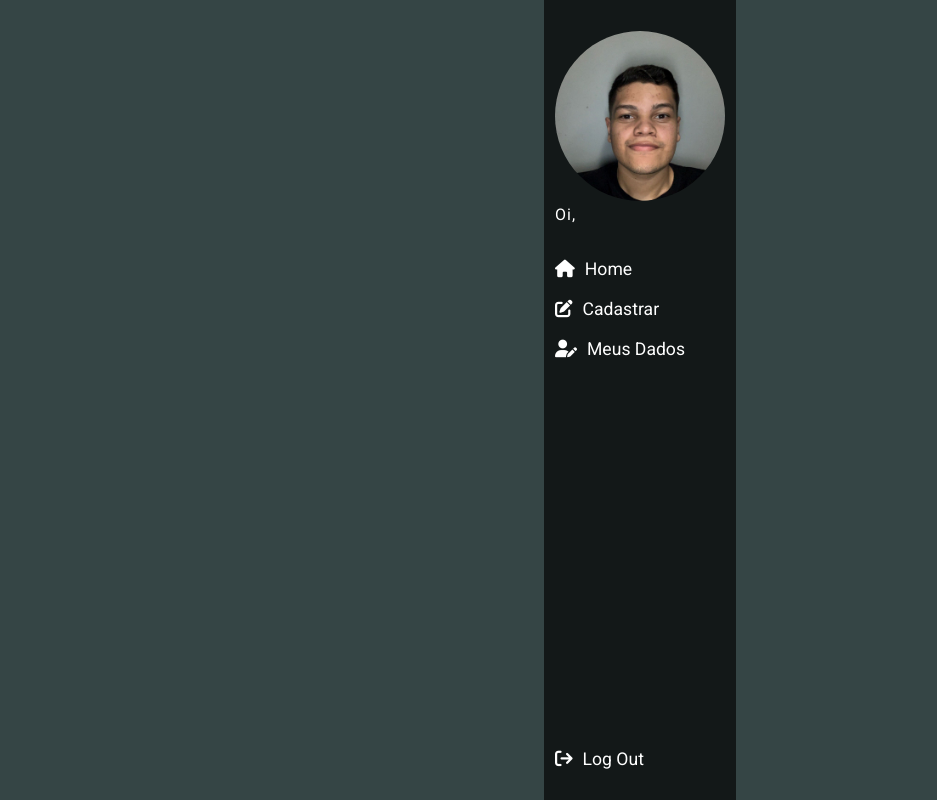
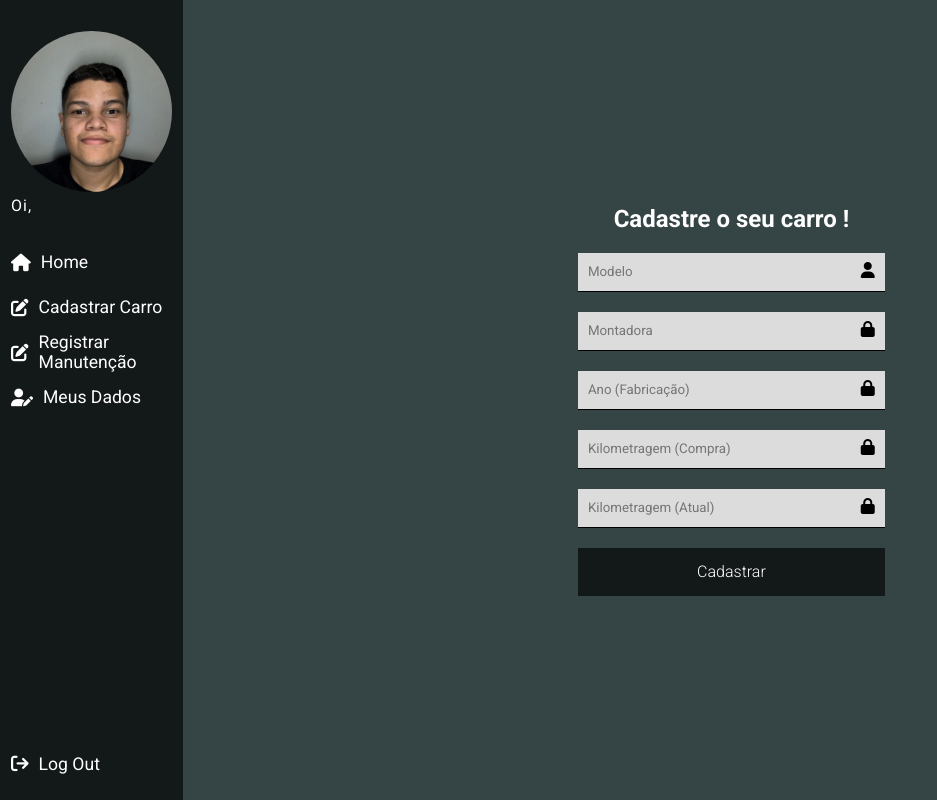
Before and after one commit to mIINguta/MyCar, a React (Vite) app: page /auth/cadastrarCarro in a window 1280 px wide. Shown: the whole page, without its empty margins (0-937 px from the left). Built offline with nearby package versions, Linux system fonts and the light colour scheme; sample sign-in values are in the browser's storage.

Commit message:
feat: mapeando manutenções na pag principal

```diff
--- a/index.html
+++ b/index.html
@@ -10,6 +10,7 @@
     <link rel="stylesheet" href="src/styles/ComponentsStyle/LabelStyle.scss">
     <link rel="stylesheet" href="src/styles/GlobalStyle.scss">
     <link rel="stylesheet" href="src/styles/AppPageStyle.scss">
+    <link rel="stylesheet" href="src/styles/CadastrarCarrosStyle.scss">
     <link rel="stylesheet" href="src/styles/ComponentsStyle/HeaderStyle.scss">
     <link rel="stylesheet" href="src/styles/ComponentsStyle/AsideStyle.scss">
     <link rel="stylesheet" href="src/styles/ComponentsStyle/LoaderComponent.scss">
--- a/src/Context/AuthContext.tsx
+++ b/src/Context/AuthContext.tsx
@@ -4,6 +4,8 @@ import { createContext} from "react";
  interface IAuthContext{
    userId: string;
    setUserId: any;
+   userName:string,
+   setUserName: any,
    userEmail: string;
    setUserEmail: any;
    userToken:string;
--- a/src/components/Aside.tsx
+++ b/src/components/Aside.tsx
@@ -1,18 +1,26 @@
 import { useNavigate } from 'react-router';
 import Icon from '../assets/images/gustavo-icon.jpeg'
-
 
 export default function Aside(props:any){
 const navigate = useNavigate();
 
+const home = () =>{
+    navigate('/auth/home');
+}
 const logOut = () => {
         sessionStorage.removeItem("user_id");
         sessionStorage.removeItem("tokenAuth");
         sessionStorage.removeItem("userToken");
         navigate('/');
 }
-const cadastrar = () => {
-    navigate('auth/cadastrarCarro');
+const cadastrarCarro = () => {
+    navigate('/auth/cadastrarCarro');
+}
+const cadastrarManutencao= () => {
+    navigate('/auth/registrarManutencao');
+}
+const editarDados= () => {
+    navigate('/auth/editarDados');
 }
     return (
         <>
@@ -28,14 +36,15 @@ const cadastrar = () => {
                     </p>
                 </div>
             <div className="buttons-aside">
-                <button><i className="fa-solid fa-house"></i> Home</button>
-                <button onClick={cadastrar}> <i className="fa-solid fa-pen-to-square"></i>Cadastrar</button>
-                <button>
-                <i className="fa-solid fa-user-pen"></i>Meus Dados</button>
+                <button onClick={home}><i className="fa-solid fa-house"></i> <span>Home</span></button>
+                <button onClick={cadastrarCarro}> <i className="fa-solid fa-pen-to-square"></i><span>Cadastrar Carro</span></button>
+                <button onClick={cadastrarManutencao}> <i className="fa-solid fa-pen-to-square"></i><span>Registrar Manutenção</span></button>
+                <button onClick={editarDados}>
+                <i className="fa-solid fa-user-pen"></i><span>Meus Dados</span></button>
             </div>
         </section>
         <div className="button-logout-div">
-            <button onClick={logOut}> <i className="fa-solid fa-arrow-right-from-bracket"></i>Log Out</button>
+            <button onClick={logOut}> <i className="fa-solid fa-arrow-right-from-bracket"></i><span>Log Out</span></button>
         </div>
         </aside>
         </>
--- a/src/pages/Cadastrar.tsx
+++ /dev/null
@@ -1,14 +0,0 @@
-import { useContext } from "react";
-import Aside from "../components/Aside";
-import { AuthContext } from "../Context/AuthContext";
-
-export default function Cadastrar(){
-
-const {userEmail} = useContext(AuthContext);
-    return (
-        <>
-        <Aside
-            userName = {userEmail}/>
-        </>
-    )
-}
--- /dev/null
+++ b/src/pages/CadastrarCarro.tsx
@@ -0,0 +1,100 @@
+import { useContext, useState } from "react";
+import Aside from "../components/Aside";
+import { AuthContext } from "../Context/AuthContext";
+import LabelLoginComponent from "../components/LabelLoginComponent";
+import axios from "axios";
+
+export default function CadastrarCarro(){
+const {userEmail, userId, userToken}:any = useContext(AuthContext);
+const [modelo, setModelo] = useState("");
+const [montadora, setMontadora] = useState("");
+const [anoFabricacao, setAnoFabricacao] = useState("");
+const [kilometragem, setKilometragem] = useState("");
+const [kilometragemAtual, setKilometragemAtual] = useState("");
+
+
+const handleModelo = (e:any) =>{
+setModelo(e.target.value);
+}
+const handleMontadora = (e:any) =>{
+setMontadora(e.target.value);
+}
+const handleAnoFabricacao = (e:any) =>{
+setAnoFabricacao(e.target.value);
+}
+const handleKilometragem = (e:any) =>{
+setKilometragem(e.target.value);
+}
+const handleKilometragemAtual = (e:any) =>{
+setKilometragemAtual(e.target.value);
+}
+
+
+const cadCarro = async () =>{
+    try{
+        await axios.post('http://localhost:5207/auth/RegistrarCarro', {
+            'nome': `${modelo}`,
+            'marca': `${montadora}`,
+            'anoFabricacao': `${anoFabricacao}`,
+            'kilometragem': `${kilometragem}`,
+            'kilometragemAtual': `${kilometragemAtual}`,
+            'idUsuario': `${(userId || sessionStorage.getItem('user_id'))}`,
+            'manutencoes': []
+        }, {
+            headers: {
+                'Authorization': `Bearer ${userToken || sessionStorage.getItem('tokenAuth')} `
+            }
+        }).then(
+            response => response.data
+        )}catch(error){
+            console.log('algo de errado aconteceu');
+        }
+
+}
+
+
+    return (
+        <>
+        <section className="conteiner-cadcarros">
+        <Aside userName ={ userEmail}/>
+        <div className="div-form">
+            <form action='post'>
+                <h1>Cadastre o seu carro <span>!</span></h1>
+                    <LabelLoginComponent
+                        name = "modelo"
+                        placeholder = "Modelo"
+                        IClassName = "fa-solid fa-user"
+                        change = {handleModelo}
+                    />
+                    <LabelLoginComponent
+                    name = "marca"
+                    placeholder = "Montadora"
+                    IClassName = "fa-solid fa-lock"
+                    change = {handleMontadora}
+                    />
+
+                    <LabelLoginComponent
+                    name = "anoFabricacao"
+                    placeholder = "Ano (Fabricação)"
+                    IClassName = "fa-solid fa-lock"
+                    change = {handleAnoFabricacao}
+                    />
+                    <LabelLoginComponent
+                    name = "kilometragem"
+                    placeholder = "Kilometragem (Compra)"
+                    IClassName = "fa-solid fa-lock"
+                    change = {handleKilometragem}
+                    />
+                    <LabelLoginComponent
+                    name = "kilometragem"
+                    placeholder = "Kilometragem (Atual)"
+                    IClassName = "fa-solid fa-lock"
+                    change = {handleKilometragemAtual}
+                    />
+                    <a className="btn-entrar" onClick={cadCarro}>Cadastrar</a>
+                </form>
+                </div>
+            </section>
+        </>
+    )
+}
--- a/src/pages/Principal.tsx
+++ b/src/pages/Principal.tsx
@@ -7,9 +7,8 @@ import { AuthContext } from "../Context/AuthContext"
 
 export default function Principal(){
 
-const [userName, setUserName] = useState('');
 const [carregando, setCarregando]:any = useState();
-const {userId,setUserId, userToken, userEmail}:any = useContext(AuthContext);
+const {userId,setUserId, userToken, userEmail, setUserEmail, userName, setUserName}:any = useContext(AuthContext);
 const [cars, setCars]:any = useState();
 const [loadingCars, setLoadingCars] = useState(true);
 
@@ -20,7 +19,7 @@ async function ReceberDados(){
                 email: (userEmail || sessionStorage.getItem('userToken'))
             }}).then(response =>{
                 const resposta = response.data[0];
-                setUserName(resposta.normalizedUserName);
+                setUserEmail(resposta.normalizedUserName);
                 setUserId(resposta.id);
                 sessionStorage.setItem('user_id', resposta.id);
         });
@@ -41,26 +40,25 @@ async function getItems(){
             }
         }).then(response =>{
             setCars(response.data);
-            console.log(response.data);
+
     });
     }catch(error){
         console.log(error);
     }finally{
         setLoadingCars(false);
     }
-
     return { cars, loadingCars}
 }
-
 useEffect(() =>{
     ReceberDados()}, []);
+
 
     return (
         <>
        {carregando && <Loader/>}
         <section className={`conteiner-AppPage ${carregando ? 'loading' : 'loaded' }`}>   {/* lógica para puxar classe*/}
             <Aside
-            userName = {userName}/>
+            userName = {userName? userName : userEmail}/>
             <section className="sec-home">
                 <h2>Carros</h2>
             <section className="sec-carros">
@@ -76,6 +74,7 @@ useEffect(() =>{
                             <span className="modelo">{carros.marca}</span>
                             <span> {carros.nome}</span>
                             <span> {carros.anoFabricacao}</span>
+
                         </p>
                         {/* Inserir formatação depois */}
                         <span className="kilometragem">{carros.kilometragem}km</span>
@@ -84,27 +83,32 @@ useEffect(() =>{
                 )})}
                     </section>
             <h2>Manutenções</h2>
-            {cars?.map((carros:any) => {
+            <section className="sec-manutencoes" >
+            {cars?.map((carros:any, index:any) => {
+                return (
+                    // coloquei dois maps para mapear as manutencoes inseridas
+                    carros.manutencoes?.map((manutencoes:any) =>{
                     return (
-            <section className="sec-manutencoes">
-              <div className="div-manutencoes">
-                <div className="info">
-                    <span className="modelo">{carros.nome} </span>
-                    <p>{carros.manutencoes.nome}</p>
-                    <p>{carros.manutencoes.dataManutencao}</p>
-                    <p>R${carros.manutencoes.valor}</p>
-                    <p>Troca: {carros.manutencoes.kmTroca}km</p>
-                    <p>Próxima Troca: {carros.manutencoes.kmMax}km</p>
-                </div>
-                </div>
+                        <div className="div-manutencoes" key={manutencoes.id} >
+                        <div className="info" >
+                            <span className="modelo">{carros.nome} </span>
+                            <p>{manutencoes.nome}</p>
+                            <p>{manutencoes.dataManutencao}</p>
+                            <p>R${manutencoes.valor}</p>
+                            <p>Troca: {manutencoes.kmTroca}km</p>
+                            <p>Próxima Troca: {manutencoes.kmMax}km</p>
+                        </div>
+                        </div>
+                    )})
+                    )})}
+
             </section>
-    )}) }
         </section>
         <section className="atalhos">
             <h1>Próximas Revisões</h1>
             {cars?.map((carros:any) =>{
                 return (
-                <div className="info-rapidas">
+                <div className="info-rapidas" key={carros}>
                     <p><span>Veículo: </span><span>{carros.nome}</span></p>
                     <p><span>Kilometragem Atual: </span><span>{carros.kilometragem}</span></p>
                     <p><span className="produto">Produto: </span><span>{carros.manutencoes.nome}</span> </p>
@@ -115,6 +119,6 @@ useEffect(() =>{
             })}
         </section>
        </section>
-        </>
+    </>
     )
-}
+    }
--- a/src/routes/Route.tsx
+++ b/src/routes/Route.tsx
@@ -1,20 +1,21 @@
-import React, {useState } from "react";
+import {useState } from "react";
 import Login from "../pages/Login";
 import Registro from "../pages/Registro";
 import Principal from "../pages/Principal"
 import { Route, BrowserRouter,Routes} from 'react-router-dom';
 import { PrivateRoute } from "./PrivateRoute";
 import { AuthContext } from "../Context/AuthContext";
-import Cadastrar from "../pages/Cadastrar";
+import CadastrarCarro from "../pages/CadastrarCarro";
 
 const AppRoutes = () => {
   const [userId, setUserId] = useState('');
   const [userToken, setUserToken] = useState('');
   const [userEmail, setUserEmail] = useState('')
+  const [userName, setUserName] = useState('')
 
   return (
   <BrowserRouter>
-  <AuthContext.Provider value={{userId, setUserId, userEmail, setUserEmail, userToken, setUserToken}}>
+  <AuthContext.Provider value={{userId, setUserId, userName, setUserName, userEmail, setUserEmail, userToken, setUserToken}}>
     <Routes>
         <Route path="/" element={<Login/>} />
         <Route path="/registro" element={<Registro/>}/>
@@ -23,9 +24,19 @@ const AppRoutes = () => {
               <Principal/>
             </PrivateRoute>
         } />
-    <Route path="auth/cadastrarCarro" element={
+    <Route path="/auth/cadastrarCarro" element={
             <PrivateRoute>
-              <Cadastrar/>
+              <CadastrarCarro/>
+            </PrivateRoute>
+        } />
+    <Route path="/auth/registrarManutencao" element={
+            <PrivateRoute>
+
+            </PrivateRoute>
+        } />
+    <Route path="/auth/editarDados" element={
+            <PrivateRoute>
+
             </PrivateRoute>
         } />
     </Routes>
--- a/src/styles/AppPageStyle.scss
+++ b/src/styles/AppPageStyle.scss
@@ -13,8 +13,6 @@ $border-black-color:#131818;
     @include position(flex, space-between, center, row);
     height: 100vh;
     width: 100vw;
-
-
 }
 .loading{
     display: none
--- /dev/null
+++ b/src/styles/CadastrarCarrosStyle.scss
@@ -0,0 +1,29 @@
+@mixin position($display, $justify-content, $align-items, $flex-direction){
+    display: $display;
+    justify-content: $justify-content;
+    align-items: $align-items;
+    flex-direction: $flex-direction;
+}
+
+.conteiner-cadcarros{
+    @include position(flex, space-between, center, row);
+    width: 100vw;
+    height: 100vh;
+
+    .div-form{
+        @include position(flex, center, center, row);
+        width: 90%;
+        height: 100%;
+
+
+        form{
+            width: 30%;
+            h1{
+                color: #fff;
+            }
+            a{
+                background-color: #131818;
+            }
+        }
+    }
+}
--- a/src/styles/ComponentsStyle/AsideStyle.scss
+++ b/src/styles/ComponentsStyle/AsideStyle.scss
@@ -58,7 +58,7 @@ $gold-span:#FFD700;
         button{
             @include position(flex, left, center, row);
             width: 100%;
-            height: 5vh;
+            height: 45%;
             background-color: transparent;
             border: none;
             color: #fff;
@@ -66,7 +66,7 @@ $gold-span:#FFD700;
             padding-left: 10px;
             cursor: pointer;
             font-size: 1.1em;
-
+            text-align: justify;
             &:hover{
             background-color:$backcolor;
             transition: 1.3s;
```
